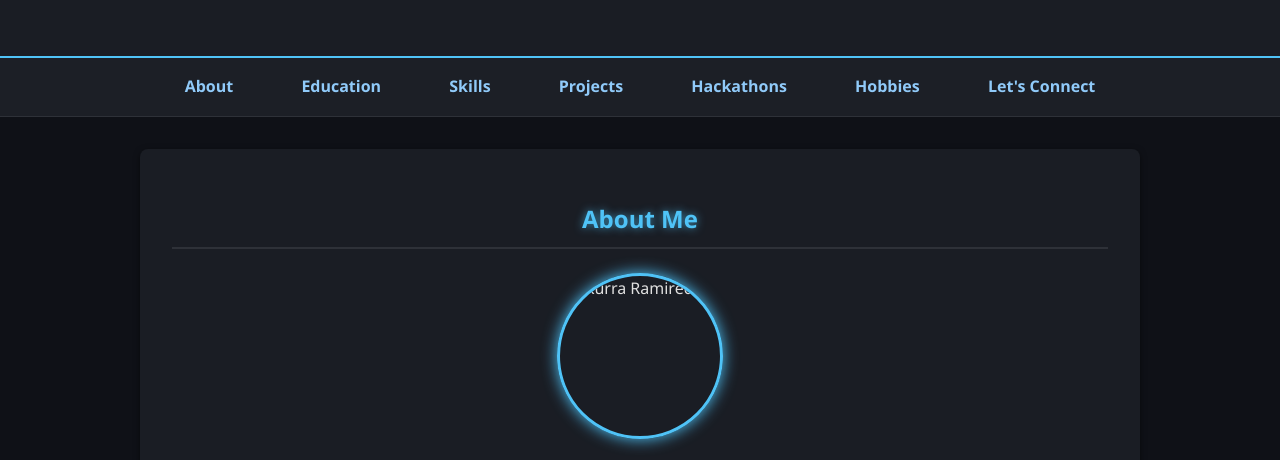
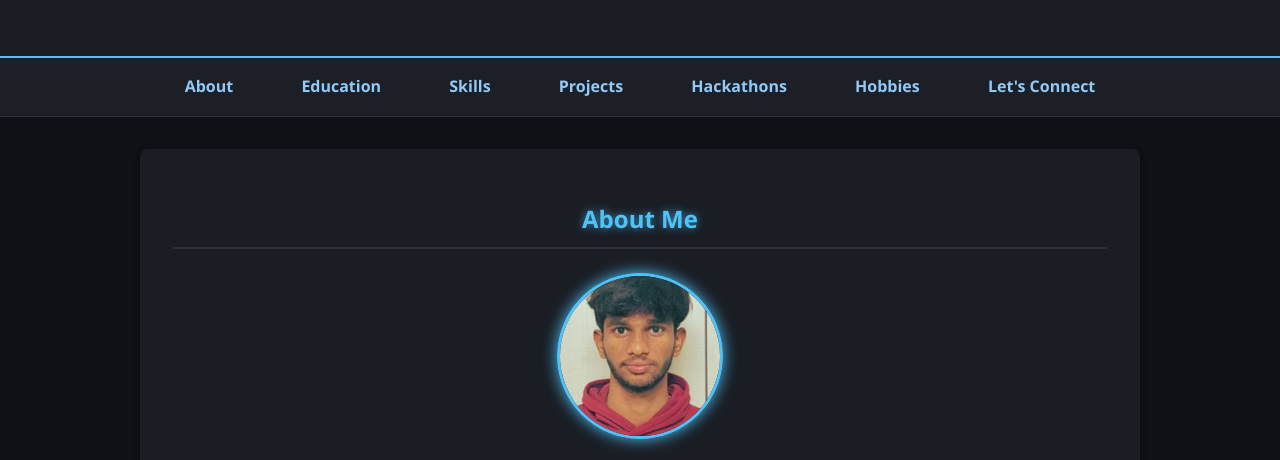
Before and after one commit to venkata25bcs10541-beep/portfolio, a plain HTML site: page index.html in a window 1280 px wide. Shown: the part 146-606 px from the top of the page. Drawn offline with Linux system fonts and the light colour scheme.

Commit message:
Update index.html

```diff
--- a/index.html
+++ b/index.html
@@ -289,7 +289,7 @@ footer {
   <section id="about" class="section">
       <h2>About Me</h2>
       <div class="profile">
-          <img src="profile.jpg" alt="Kurra Ramireddy" class="profile-image">
+          <img src="myprofile.jpg" alt="Kurra Ramireddy" class="profile-image">
           <h3>Kurra Ramireddy</h3>
       </div>
       <p>
```
